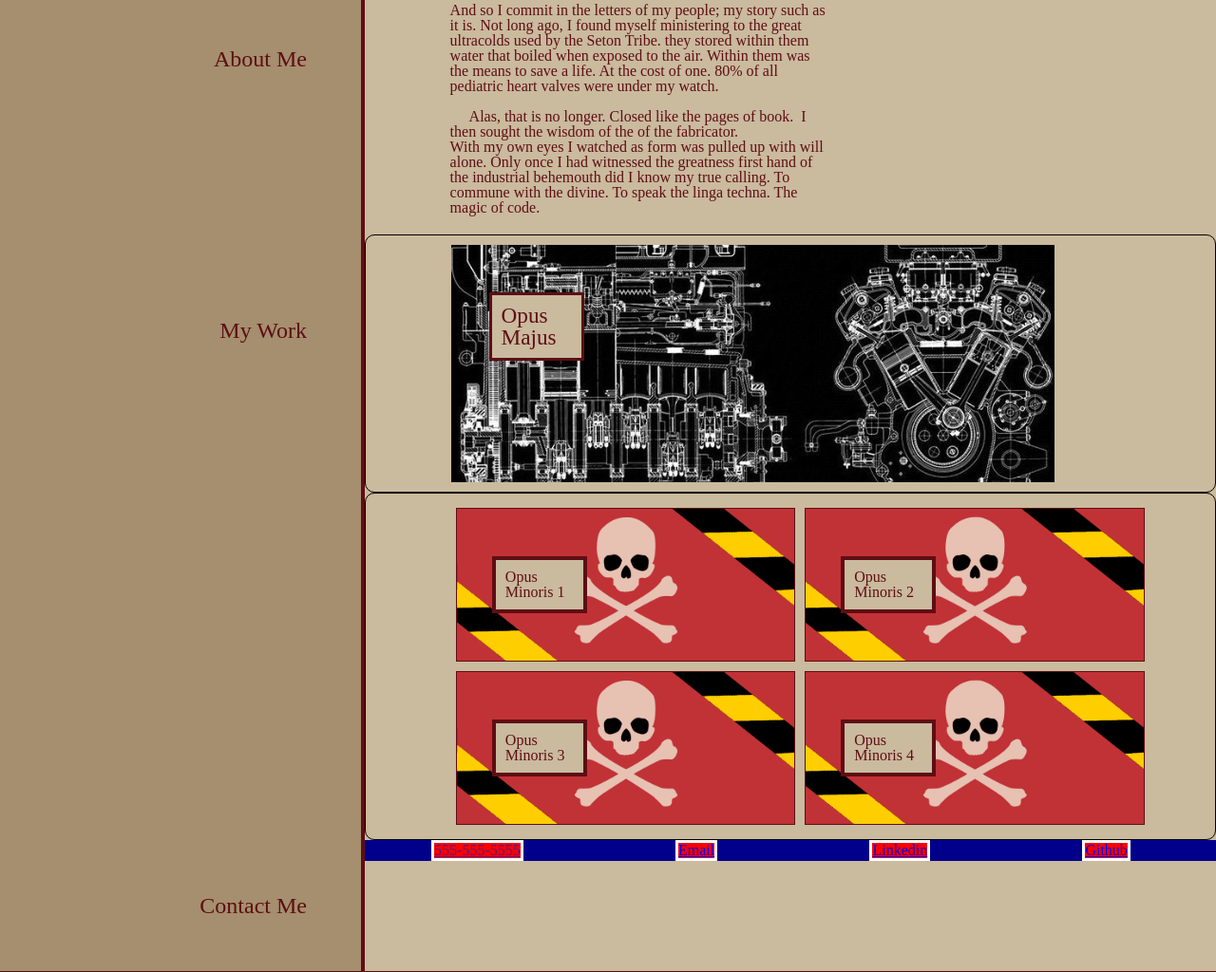
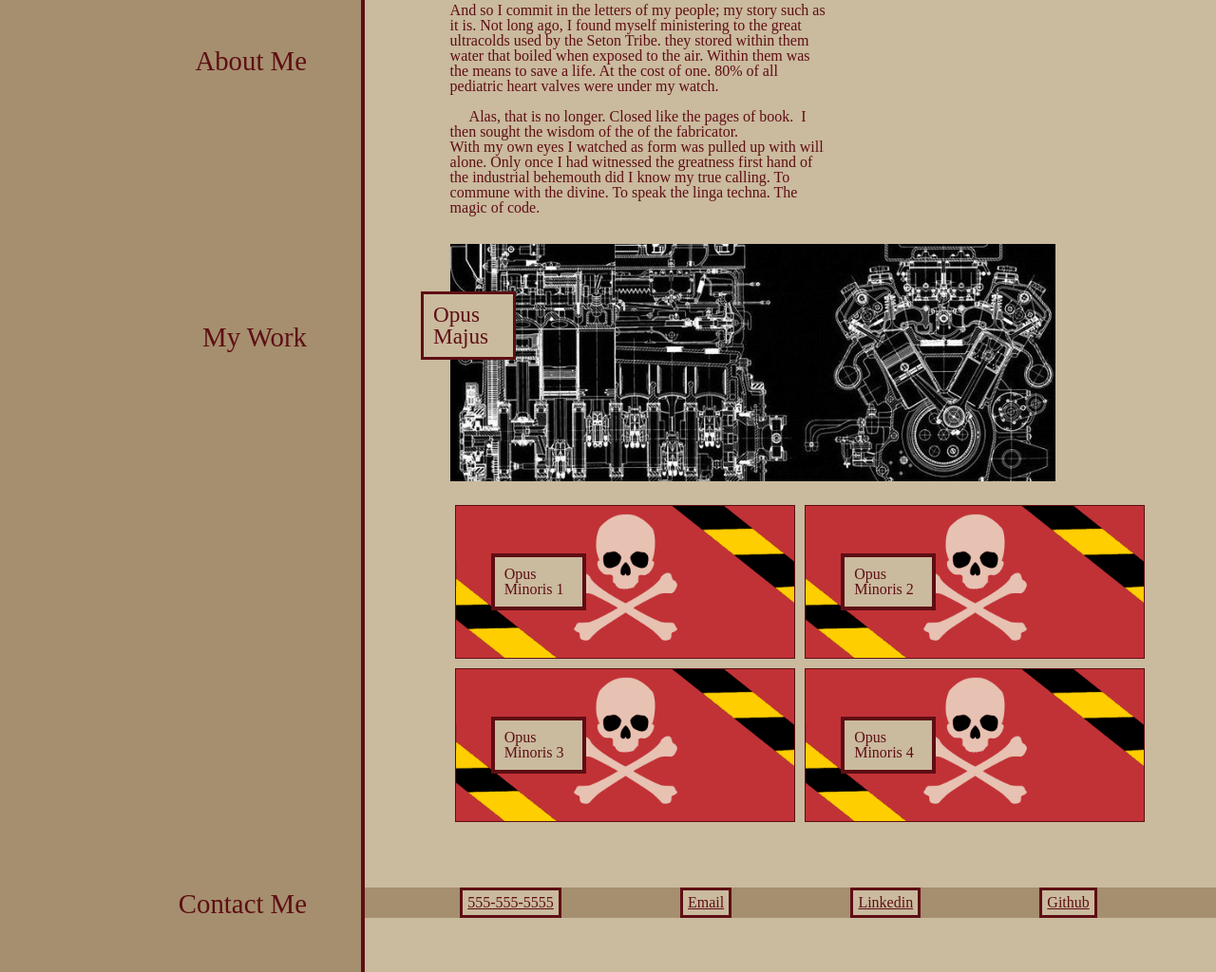
Before and after one commit to Mitchell-est-Robbins/02BootCampHomeworkMR, a plain HTML site: page index.html in a window 1280 px wide. Shown: the part 438-1462 px from the top of the page at 95% size. Drawn offline with Linux system fonts and the light colour scheme; a web font is replaced by a local one.

Commit message:
Added more to the footer

```diff
--- a/assets/css/style.css
+++ b/assets/css/style.css
@@ -123,7 +123,7 @@ meat and potatoes
     display: flex;
     justify-content: flex-end;
     /* border:white 1px solid; */
-    font-size: 150%;
+    font-size: 180%;
     color:var(--darkliver);
 }
 
@@ -134,7 +134,7 @@ meat and potatoes
     justify-content: flex-end;
     /* border:white 1px solid; */
     color:var(--darkliver);
-    font-size: 150%;
+    font-size: 180%;
 }
 
 #contactme{
@@ -142,7 +142,7 @@ meat and potatoes
     display: flex;
     justify-content: flex-end;
     /* border:white 1px solid; */
-    font-size: 150%;
+    font-size: 180%;
     Color:var(--darkliver);
 }
 
@@ -177,15 +177,12 @@ The content
 
 .card{
     display: flex;
-    border-style: solid;
-    border-width: 1px;
-    border-radius: 10px;
     padding: 10px 10px 10px 10%;
     flex: 0 0 400px;
     justify-content: flex-start;
     align-content: center;
     flex-wrap: wrap;
-    align-items: flex-start;
+
 }
 
 #maincard{
@@ -202,7 +199,7 @@ The content
     font-size: 145%;
     position: relative;
     width: 100px;
-    right: 10px;
+    right: 15%;
     padding: 10px;
     background: var(--spanishgrey);
     color: var(--darkliver);
@@ -239,25 +236,35 @@ footer
 ================== */
 footer {
     display: flex;
-    background-color: darkblue;
-    justify-content: space-around;
+    margin-top: 6%;
+    background-color: var(--silverchalice);
+    align-content: center;
+    flex-wrap: wrap;
+    justify-content: space-evenly;
 }
 
 .footerbits{
 
     align-items: center;
-    margin: 0 20px 0 0;
-    border:white solid 3px;
-    background:red;
+    margin: 0 25px 0 0;
+    padding: 5px;
+    border:var(--darkliver) solid 3px;
+    background:var(--spanishgrey);
+    color:var(--darkliver);
 }
 
 /* ========================
 EFFECTS=
 /* ================== */
+
+
+
 .minicardheader:hover{
   box-shadow: inset 0px 0px 10px rgb(255, 62, 62), 0 0 15px rgb(32, 12, 12);
 }
-.minicard:hover{
+
+.minicard:hover,
+.minicardheader:hover .minicard:active{
     width: 150px;
     height: 150px;
     background-color: rgb(255,62,62);
@@ -265,6 +272,18 @@ EFFECTS=
     box-shadow: 0px 0px 30px 30px rgb(32, 12, 12);
 }
 
+.maincardheader:hover{
+    box-shadow: inset 0px 0px 10px rgb(255, 62, 62), 0 0 15px rgb(32, 12, 12);
+  }
+
+  #maincard:hover,
+  .maincardheader:hover #maincard:active{
+      width: 150px;
+      height: 150px;
+      background-color: rgb(255,62,62);
+
+      box-shadow: 0px 0px 30px 30px rgb(32, 12, 12);
+  }
 @media screen and (max-width: 768px) {
     header {
       flex-direction: column;
@@ -272,6 +291,7 @@ EFFECTS=
 
     main {
       max-width: 1200px;
+      min-width: 450px;
     }
   }
 
--- a/index.html
+++ b/index.html
@@ -16,8 +16,8 @@
          <nav class="text-right">  <!--class is directiond data-->
             <ul> <!--href is link, # is placehodler-->
                  <li> <a href="#aboutme">About Me</a></li>
-                 <li> <a href="#work">Work</a></li>
-                 <li> <a href="#contact">Contact</a></li>
+                 <li> <a href="#mywork">Work</a></li>
+                 <li> <a href="#contactme">Contact</a></li>
                  <li> <a href="https://github.com/">Github</a></li>
             <!--#contact is an id= and sends to a part of the page-->
              </ul>
```
